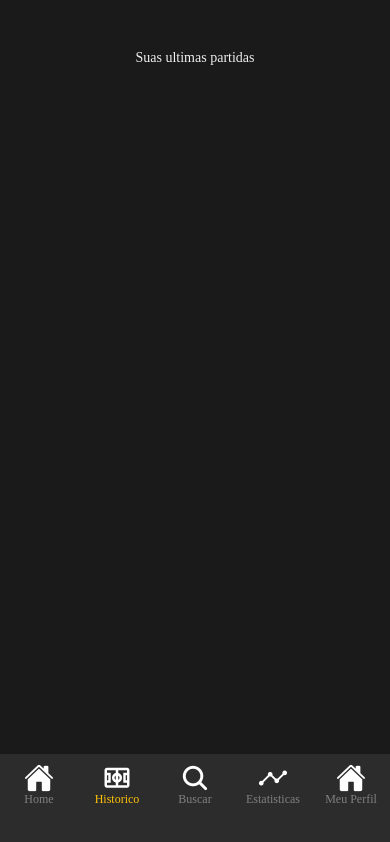
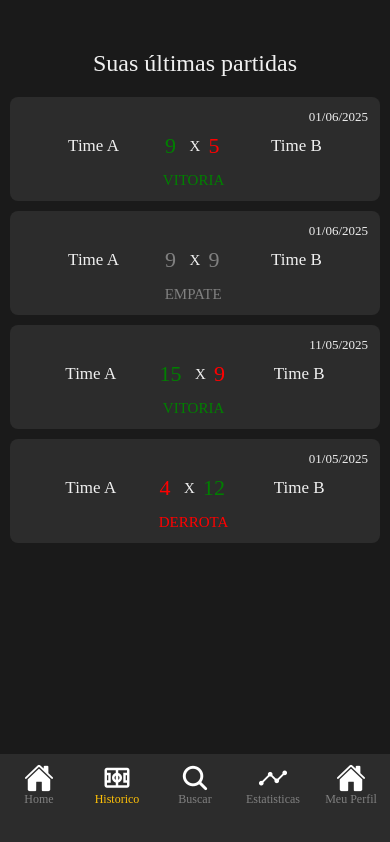
Before and after one commit to AlexandreFreitas04/tcc, a React Native app: screen /Historico in a window 390 px wide. Built offline with nearby package versions, Linux system fonts and the light colour scheme.

Commit message:
finalizando o visual de histórico de partida

```diff
--- a/estilos/histPartidaStyle.js
+++ b/estilos/histPartidaStyle.js
@@ -5,17 +5,55 @@ export default StyleSheet.create({
     flex: 1,
     backgroundColor: '#1A1A1A',
     paddingTop: 50,
-    alignItems: 'center'
-},
-bloco: {
+    paddingHorizontal: 10,
+  },
+  tituloPagina: {
+    fontSize: 24,
+    textAlign: 'center',
+    marginBottom: 20,
+  },
+  itemPartidaContainer: {
     backgroundColor: '#2C2C2C',
     borderRadius: 8,
-    marginTop: 25,
-    marginRight: 15,
-    marginLeft: 5,
-    width: '80%',
-    height: '10%',
-
+    padding: 12,
+    marginBottom: 10,
   },
-}
-)
+  dataPartida: {
+    fontSize: 13,
+    textAlign: 'right',
+    marginBottom: 8,
+  },
+  placar: {
+    flexDirection: 'row',
+    justifyContent: 'space-between',
+    alignItems: 'center',
+    marginBottom: 8,
+  },
+  time: {
+    fontSize: 17,
+    flex: 2,
+    textAlign: 'center',
+  },
+  placarNumero: {
+    fontSize: 22,
+  },
+  vsTexto: {
+    fontSize: 15,
+    marginHorizontal: 8,
+  },
+  resultadoTexto: {
+    fontSize: 15,
+    textAlign: 'center',
+    marginTop: 5,
+    textTransform: 'uppercase',
+  },
+  textoVitoria: {
+    color: 'green',
+  },
+  textoDerrota: {
+    color: 'red',
+  },
+  textoEmpate: {
+    color: 'gray',
+  }
+});
--- a/screens/HistPartida.js
+++ b/screens/HistPartida.js
@@ -1,5 +1,5 @@
 import { StatusBar } from 'expo-status-bar';
-import { StyleSheet, Text, View } from 'react-native';
+import { StyleSheet, Text, View, FlatList, TouchableOpacity } from 'react-native';
 import styles from '../estilos/histPartidaStyle';
 import Texto from '../meuTexto';
 const Partidas= [
@@ -64,13 +64,13 @@ const ItemPartida = ({ data, meuTime, meuPlacar, adversario, placarAdversario, r
   return(
   <View style={styles.itemPartidaContainer}>
     <Texto style={styles.dataPartida}>{data}</Texto>
-      <View style={styles.placar}>
+      <TouchableOpacity style={styles.placar}>
         <Texto style={styles.time}>{meuTime}</Texto>
         <Texto style={[styles.placarNumero, estiloMeuPlacar]}>{meuPlacar} </Texto>
-        <Texto style={styles.vsTexto}>Vs</Texto>
+        <Texto style={styles.vsTexto}>X</Texto>
         <Texto style={[styles.placarNumero, estiloAdvPlacar]}>{placarAdversario} </Texto>
         <Texto style={styles.time}>{adversario}</Texto>
-      </View>
+      </TouchableOpacity>
         <Texto style={[styles.resultadoTexto, estiloResultadoTexto]}>{resultado.toUpperCase()} </Texto>
   </View>
   );
@@ -78,10 +78,24 @@ const ItemPartida = ({ data, meuTime, meuPlacar, adversario, placarAdversario, r
 
 }
 export default function HistPartida () {
+const renderItem = ({ item }) => (
+    <ItemPartida
+      data={item.data}
+      meuTime={item.meuTime}
+      meuPlacar={item.meuPlacar}
+      adversario={item.adversario}
+      placarAdversario={item.advPlacar}
+      resultado={item.resultado}
+    />
+  );
   return (
-    <View style={styles.container}>
-      <Texto>Suas ultimas partidas</Texto>
-
+   <View style={styles.container}>
+      <Texto style={styles.tituloPagina}>Suas últimas partidas</Texto>
+      <FlatList
+        data={Partidas}
+        renderItem={renderItem}
+        keyExtractor={item => item.id}
+      />
     </View>
   )
 }
```
